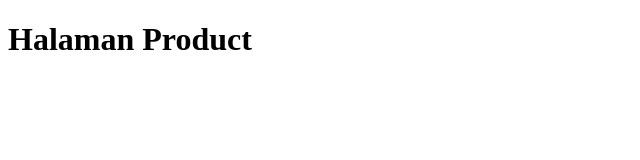
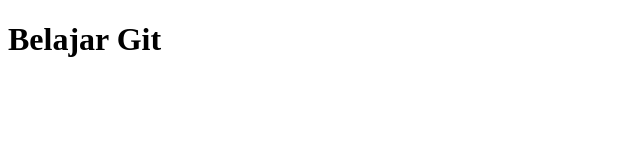
Before and after one commit to Ary-Asyari/latihan-git, a plain HTML site: page product.html in a window 1280 px wide. Shown: the whole page, without its empty margins (0-640 px from the left). Drawn offline with Linux system fonts and the light colour scheme.

Commit message:
file product.html Diubah isinya pada line 6 dan 9

```diff
--- a/product.html
+++ b/product.html
@@ -3,10 +3,10 @@
 <head>
     <meta charset="UTF-8">
     <meta name="viewport" content="width=device-width, initial-scale=1.0">
-    <title>Halaman Product</title>
+    <title>Belajar Git</title>
 </head>
 <body>
-    <h1>Halaman Product</h1>
+    <h1>Belajar Git</h1>
 
 </body>
 </html>
```
